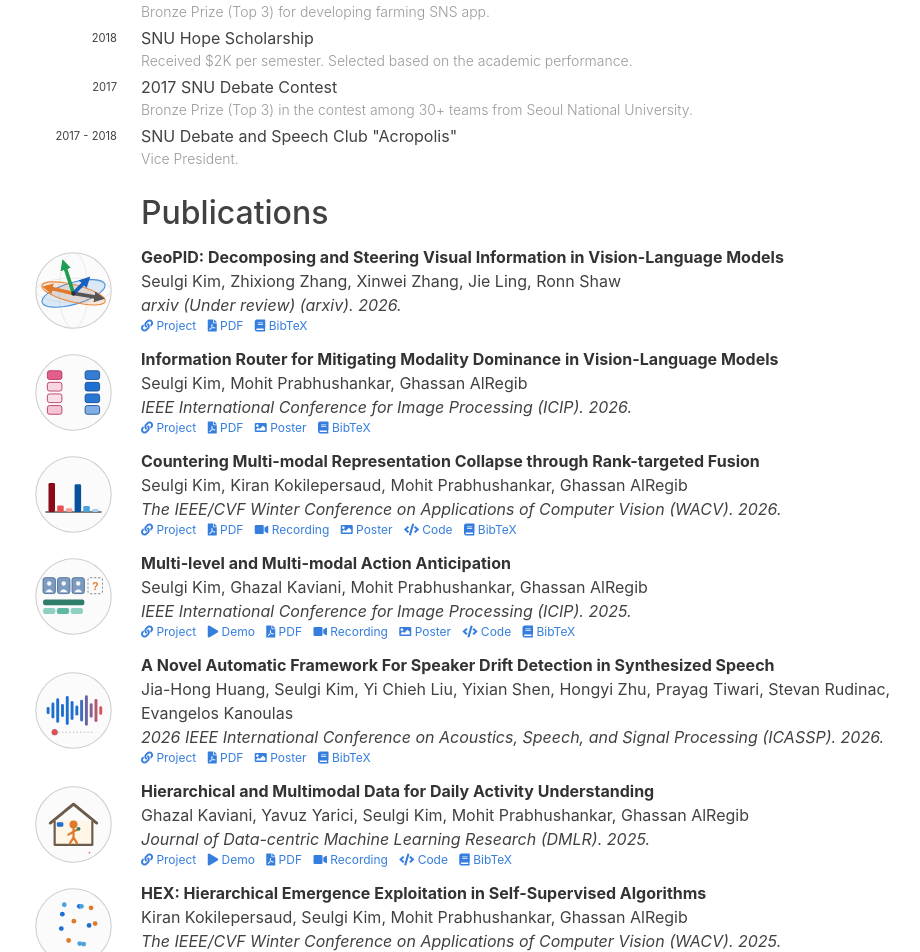
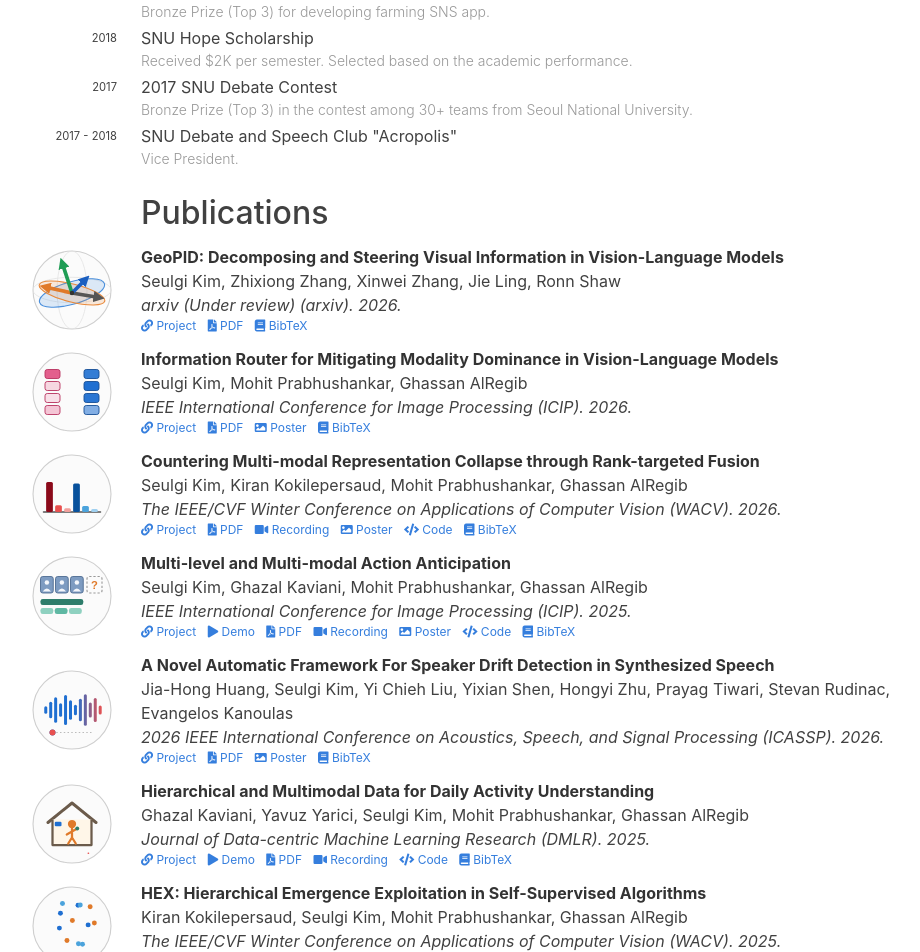
Before and after one commit to skvictoria/skvictoria.github.io, a Jekyll site: the page built from cv.md, in a window 1280 px wide. Shown: the part 2239-3191 px from the top of the page, without its empty margins (191-1111 px from the left). Built offline with Jekyll 4.4.1, drawn with Linux system fonts in a browser that asks for light colours; nearby versions of some CDN libraries; some web fonts are replaced.

Commit message:
Set publication icons to 90px
Co-Authored-By: Claude Opus 5.5 (1M context) <noreply@anthropic.com>

```diff
--- a/_sass/_cv.scss
+++ b/_sass/_cv.scss
@@ -121,7 +121,7 @@
 
 // SVG icons are square and read best smaller than the GIF teasers
 .pub-thumb-icon {
-	width: 87px;
+	width: 90px;
 }
 
 .pub-thumb.pub-thumb-icon img {
```
